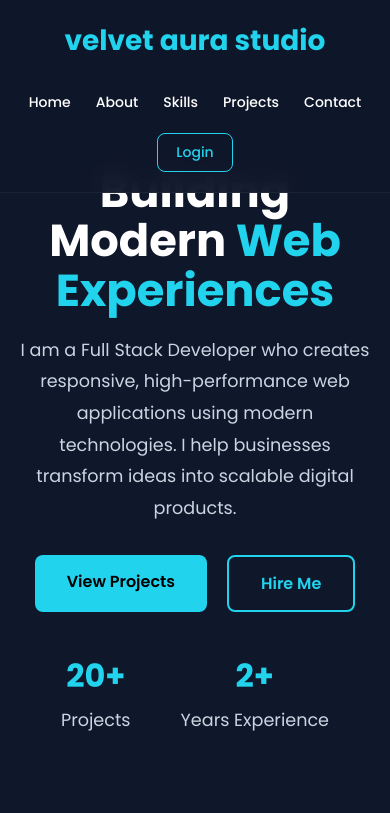
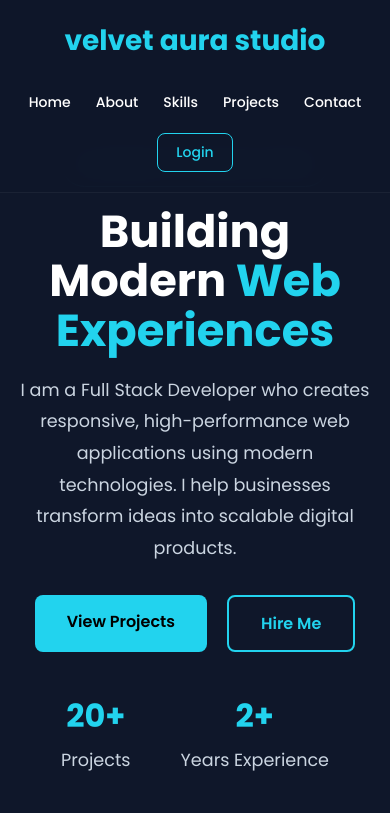
Before and after one commit to divyanshusagar17-hue/velvet-aura-studio, a plain HTML site: page index.html in a window 390 px wide. Shown: the top 813 px of the page. Drawn offline with Linux system fonts and the light colour scheme.

Commit message:
Fix mobile layout

```diff
--- a/index.html
+++ b/index.html
@@ -80,7 +80,7 @@ display:flex;
 align-items:center;
 justify-content:space-between;
 gap:50px;
-padding: top 180px;
+padding: top 100px;
 }
 
 .hero-content{
@@ -305,14 +305,12 @@ color:#94a3b8;
 
 /* MOBILE */
 
-@media(max-width:900px)
-.hero{
-padding-top:220px;
-}
+@media(max-width:900px){
 
 .hero{
 flex-direction:column;
 text-align:center;
+padding-top:140px;
 }
 
 .hero h1{
@@ -341,7 +339,6 @@ margin-top:15px;
 }
 
 }
-
 </style>
 </head>
 
```
